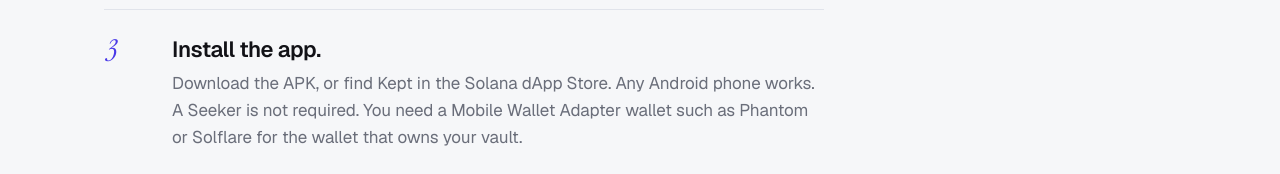
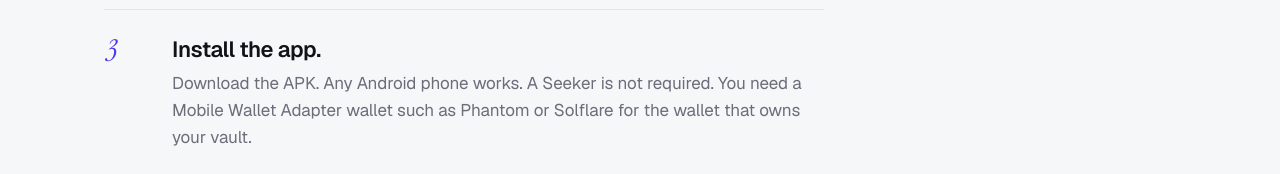
Before and after one commit to jenzylove/kept, a Next.js app in the folder web/: page /judges in a window 1280 px wide. Shown: the part 778-952 px from the top of the page. Built offline with nearby package versions, Linux system fonts and the light colour scheme; no server answers.

Commit message:
Pitch deck, submission checklist, judges page wording

```diff
--- a/web/app/judges/page.tsx
+++ b/web/app/judges/page.tsx
@@ -42,7 +42,7 @@ export default function Judges() {
             <div>
               <div>
                 <h3>Install the app.</h3>
-                <p>Download the APK, or find Kept in the Solana dApp Store. Any Android phone works. A Seeker is not required. You need a Mobile Wallet Adapter wallet such as Phantom or Solflare for the wallet that owns your vault.</p>
+                <p>Download the APK. Any Android phone works. A Seeker is not required. You need a Mobile Wallet Adapter wallet such as Phantom or Solflare for the wallet that owns your vault.</p>
               </div>
             </div>
             <div>
```
Also changed, not shown: 3 other files (tests, documents, lock files or other folders).
